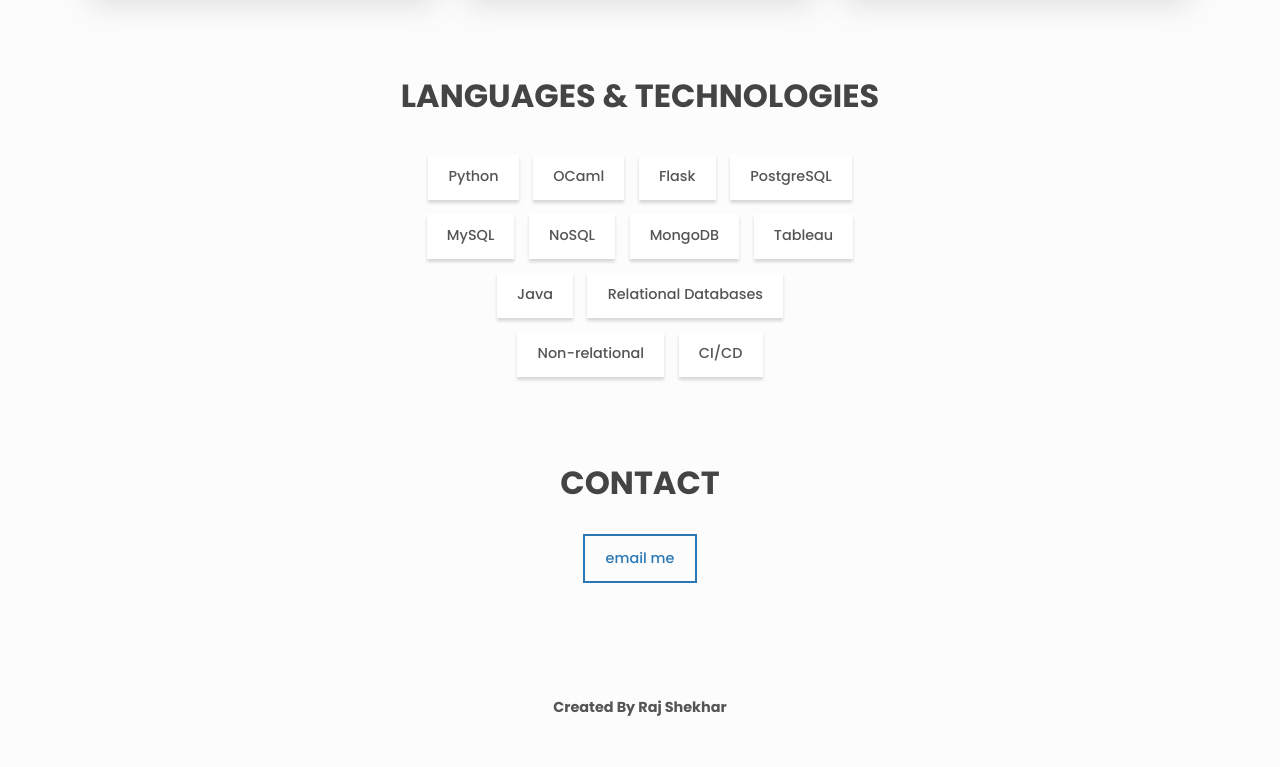
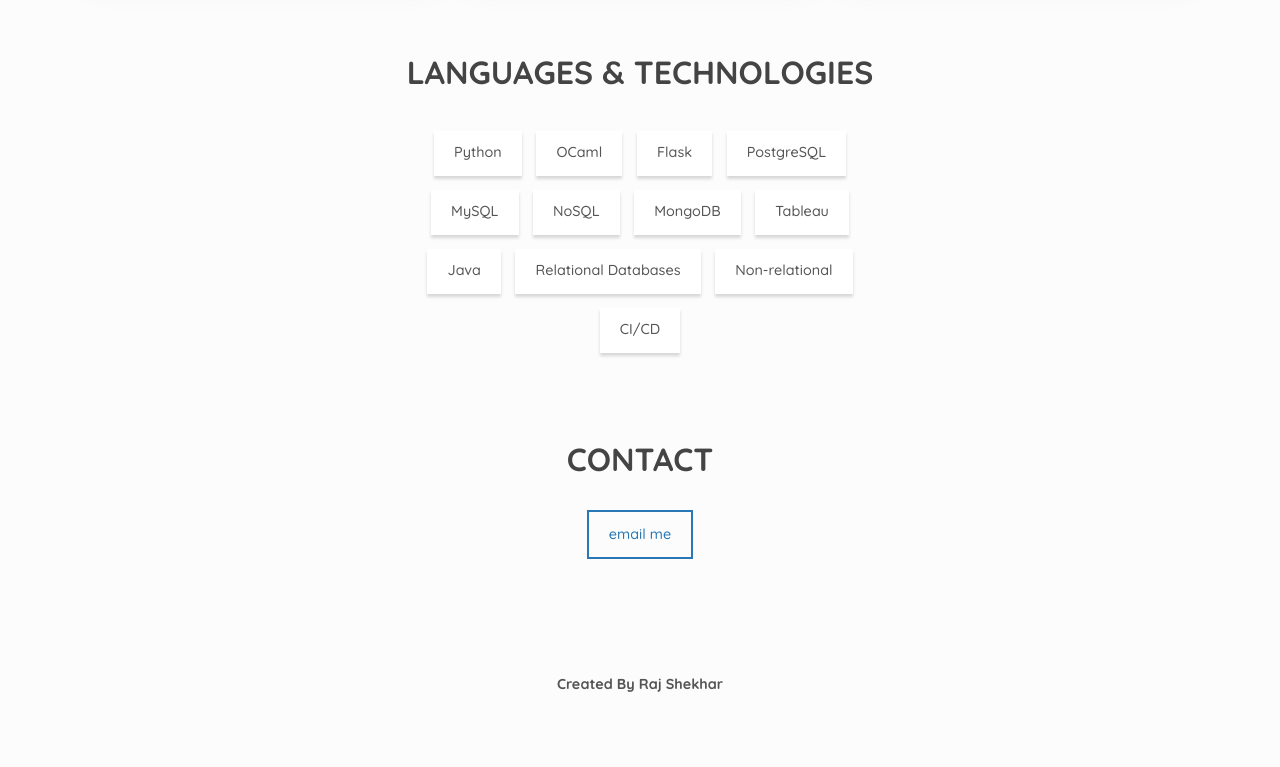
Before and after one commit to rdata08/rdata08.github.io, a plain HTML site: page index.html in a window 1280 px wide. Shown: the part 1080-1847 px from the top of the page. After the commit the page ends 1823 px from the top, so only its background shows below. Drawn offline with Linux system fonts and the light colour scheme.

Commit message:
Update Website

```diff
--- a/index.html
+++ b/index.html
@@ -4,12 +4,9 @@
     <meta charset="UTF-8" />
     <meta name="viewport" content="width=device-width, initial-scale=1" />
     <meta name="description" content="Portfolio" />
-    <link rel="preconnect" href="https://fonts.googleapis.com" />
-    <link rel="preconnect" href="https://fonts.gstatic.com" crossorigin />
-    <link
-      href="https://fonts.googleapis.com/css2?family=Poppins:wght@400;500;700&display=swap"
-      rel="stylesheet"
-    />
+    <link rel="preconnect" href="https://fonts.googleapis.com">
+    <link rel="preconnect" href="https://fonts.gstatic.com" crossorigin>
+    <link href="https://fonts.googleapis.com/css2?family=Quicksand:wght@300..700&display=swap" rel="stylesheet">
     <script
       src="https://kit.fontawesome.com/fa62c117c7.js"
       crossorigin="anonymous"
--- a/styles.css
+++ b/styles.css
@@ -20,7 +20,7 @@ html {
 }
 
 body {
-  font-family: "Poppins", sans-serif;
+  font-family: "Quicksand", sans-serif;
   line-height: 1.5;
   color: var(--clr-fg);
   background-color: var(--clr-bg);
```
